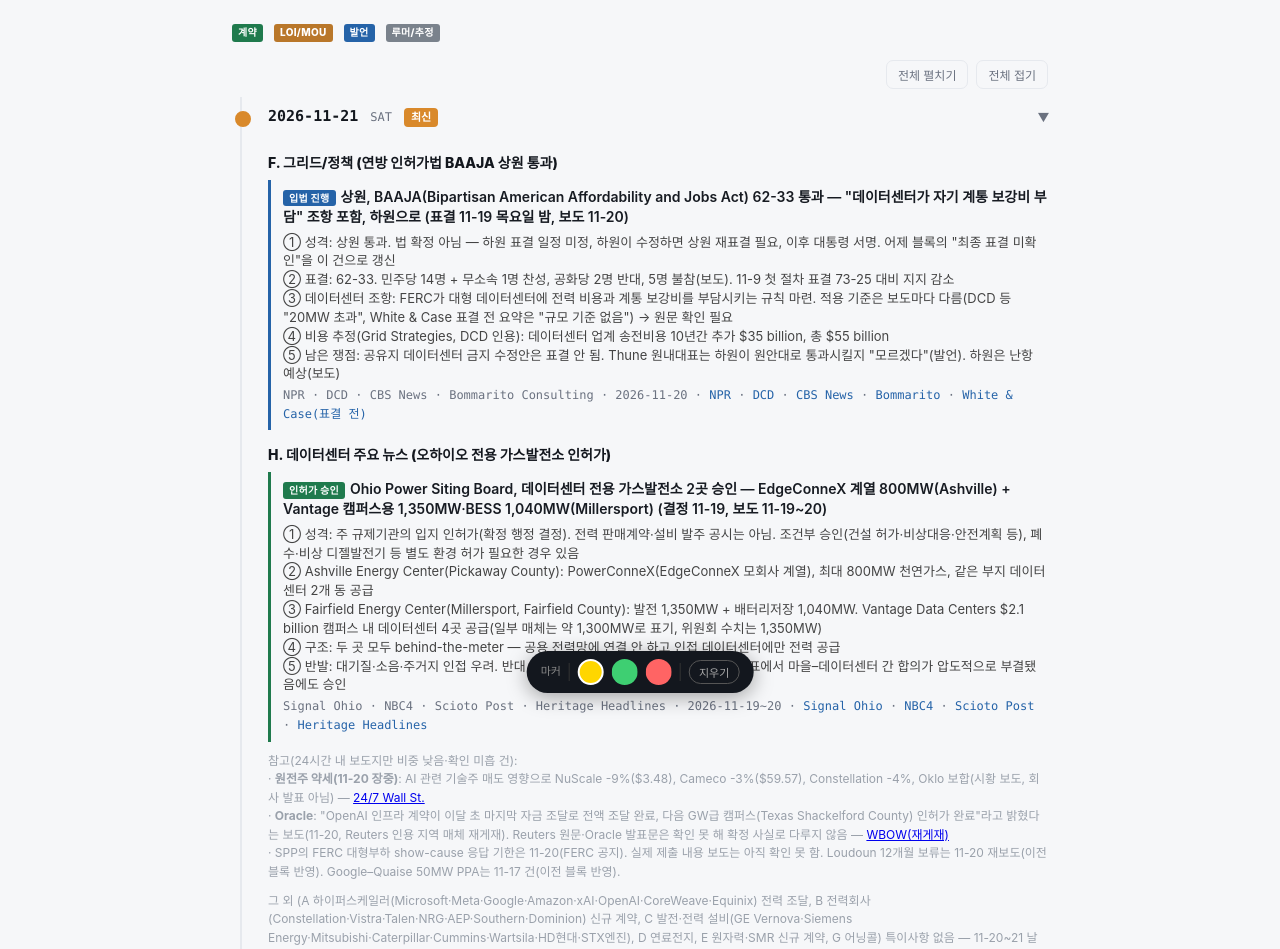
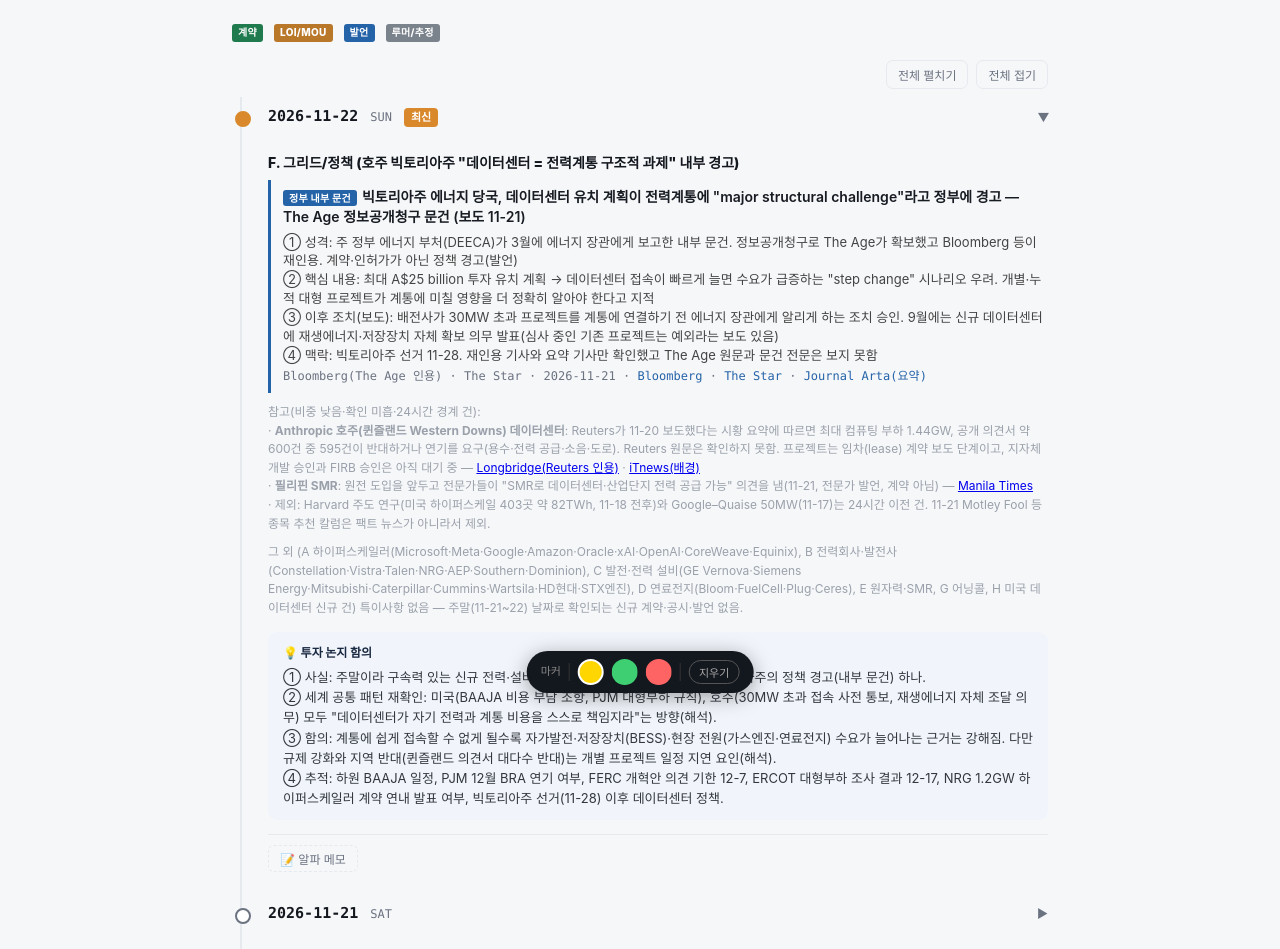
Before and after one commit to wooyagi/power, a plain HTML site: page news/index.html in a window 1280 px wide. Shown: the part 83-1032 px from the top of the page. Drawn offline with Linux system fonts and the light colour scheme.

Commit message:
전력 뉴스 갱신 2026-11-22
Co-Authored-By: Claude Opus 5.5 <noreply@anthropic.com>
Claude-Session: https://claude.ai/code/session_013KJJJbHDt1ViV3YiMVDuE9

```diff
--- a/news/index.html
+++ b/news/index.html
@@ -148,7 +148,34 @@
   <div id="log">
   <!-- NEW_DAY_INSERT : Routine은 이 줄 바로 아래에 새 블록 삽입. 직전 최신 블록에서 open 속성과 latest 태그 제거할 것 -->
     <details class="day" open>
-      <summary><span class="date">2026-11-21</span><span class="dow">SAT</span><span class="latest">최신</span><span class="chev">▶</span></summary>
+      <summary><span class="date">2026-11-22</span><span class="dow">SUN</span><span class="latest">최신</span><span class="chev">▶</span></summary>
+      <div class="day-body">
+        <div class="cat"><p class="cat-h">F. 그리드/정책 (호주 빅토리아주 "데이터센터 = 전력계통 구조적 과제" 내부 경고)</p>
+          <div class="item say"><div class="line"><span class="tag say">정부 내부 문건</span>빅토리아주 에너지 당국, 데이터센터 유치 계획이 전력계통에 "major structural challenge"라고 정부에 경고 — The Age 정보공개청구 문건 (보도 11-21)</div>
+            <div class="line" style="font-weight:400;font-size:13px;color:#444;margin-top:5px">
+              ① 성격: 주 정부 에너지 부처(DEECA)가 3월에 에너지 장관에게 보고한 내부 문건. 정보공개청구로 The Age가 확보했고 Bloomberg 등이 재인용. 계약·인허가가 아닌 정책 경고(발언)<br>
+              ② 핵심 내용: 최대 A$25 billion 투자 유치 계획 → 데이터센터 접속이 빠르게 늘면 수요가 급증하는 "step change" 시나리오 우려. 개별·누적 대형 프로젝트가 계통에 미칠 영향을 더 정확히 알아야 한다고 지적<br>
+              ③ 이후 조치(보도): 배전사가 30MW 초과 프로젝트를 계통에 연결하기 전 에너지 장관에게 알리게 하는 조치 승인. 9월에는 신규 데이터센터에 재생에너지·저장장치 자체 확보 의무 발표(심사 중인 기존 프로젝트는 예외라는 보도 있음)<br>
+              ④ 맥락: 빅토리아주 선거 11-28. 재인용 기사와 요약 기사만 확인했고 The Age 원문과 문건 전문은 보지 못함
+            </div>
+            <div class="meta">Bloomberg(The Age 인용) · The Star · 2026-11-21 · <a href="https://www.bloomberg.com/news/articles/2026-11-21/australian-energy-officials-warned-of-data-center-risk-age-says" target="_blank">Bloomberg</a> · <a href="https://www.thestar.com.my/aseanplus/aseanplus-news/2026/11/21/australian-energy-officials-warned-of-data-centre-risk-age" target="_blank">The Star</a> · <a href="https://journalarta.com/en/2026/11/21/victoria-data-centers-electricity-grid-warnings/" target="_blank">Journal Arta(요약)</a></div>
+          </div>
+        </div>
+        <p class="none">참고(비중 낮음·확인 미흡·24시간 경계 건):<br>
+        · <b>Anthropic 호주(퀸즐랜드 Western Downs) 데이터센터</b>: Reuters가 11-20 보도했다는 시황 요약에 따르면 최대 컴퓨팅 부하 1.44GW, 공개 의견서 약 600건 중 595건이 반대하거나 연기를 요구(용수·전력 공급·소음·도로). Reuters 원문은 확인하지 못함. 프로젝트는 임차(lease) 계약 보도 단계이고, 지자체 개발 승인과 FIRB 승인은 아직 대기 중 — <a href="https://longbridge.com/en/topics/45233415" target="_blank">Longbridge(Reuters 인용)</a> · <a href="https://www.itnews.com.au/news/anthropic-signs-first-australian-data-center-agreement-628972" target="_blank">iTnews(배경)</a><br>
+        · <b>필리핀 SMR</b>: 원전 도입을 앞두고 전문가들이 "SMR로 데이터센터·산업단지 전력 공급 가능" 의견을 냄(11-21, 전문가 발언, 계약 아님) — <a href="https://manilatimes.net/2026/11/21/tmt-newswire/nuclear-experts-ph-nuclear-ambitions-achievable-with-right-technology-partnerships/2474939" target="_blank">Manila Times</a><br>
+        · 제외: Harvard 주도 연구(미국 하이퍼스케일 403곳 약 82TWh, 11-18 전후)와 Google–Quaise 50MW(11-17)는 24시간 이전 건. 11-21 Motley Fool 등 종목 추천 칼럼은 팩트 뉴스가 아니라서 제외.</p>
+        <p class="none">그 외 (A 하이퍼스케일러(Microsoft·Meta·Google·Amazon·Oracle·xAI·OpenAI·CoreWeave·Equinix), B 전력회사·발전사(Constellation·Vistra·Talen·NRG·AEP·Southern·Dominion), C 발전·전력 설비(GE Vernova·Siemens Energy·Mitsubishi·Caterpillar·Cummins·Wartsila·HD현대·STX엔진), D 연료전지(Bloom·FuelCell·Plug·Ceres), E 원자력·SMR, G 어닝콜, H 미국 데이터센터 신규 건) 특이사항 없음 — 주말(11-21~22) 날짜로 확인되는 신규 계약·공시·발언 없음.</p>
+        <div class="take"><div class="h">💡 투자 논지 함의</div>
+          <p>① 사실: 주말이라 구속력 있는 신규 전력·설비 계약은 없음. 새로 나온 건 호주 빅토리아주의 정책 경고(내부 문건) 하나.<br>
+          ② 세계 공통 패턴 재확인: 미국(BAAJA 비용 부담 조항, PJM 대형부하 규칙), 호주(30MW 초과 접속 사전 통보, 재생에너지 자체 조달 의무) 모두 "데이터센터가 자기 전력과 계통 비용을 스스로 책임지라"는 방향(해석).<br>
+          ③ 함의: 계통에 쉽게 접속할 수 없게 될수록 자가발전·저장장치(BESS)·현장 전원(가스엔진·연료전지) 수요가 늘어나는 근거는 강해짐. 다만 규제 강화와 지역 반대(퀸즐랜드 의견서 대다수 반대)는 개별 프로젝트 일정 지연 요인(해석).<br>
+          ④ 추적: 하원 BAAJA 일정, PJM 12월 BRA 연기 여부, FERC 개혁안 의견 기한 12-7, ERCOT 대형부하 조사 결과 12-17, NRG 1.2GW 하이퍼스케일러 계약 연내 발표 여부, 빅토리아주 선거(11-28) 이후 데이터센터 정책.</p>
+        </div>
+      </div>
+    </details>
+    <details class="day">
+      <summary><span class="date">2026-11-21</span><span class="dow">SAT</span><span class="chev">▶</span></summary>
       <div class="day-body">
         <div class="cat"><p class="cat-h">F. 그리드/정책 (연방 인허가법 BAAJA 상원 통과)</p>
           <div class="item say"><div class="line"><span class="tag say">입법 진행</span>상원, BAAJA(Bipartisan American Affordability and Jobs Act) 62-33 통과 — "데이터센터가 자기 계통 보강비 부담" 조항 포함, 하원으로 (표결 11-19 목요일 밤, 보도 11-20)</div>
```
